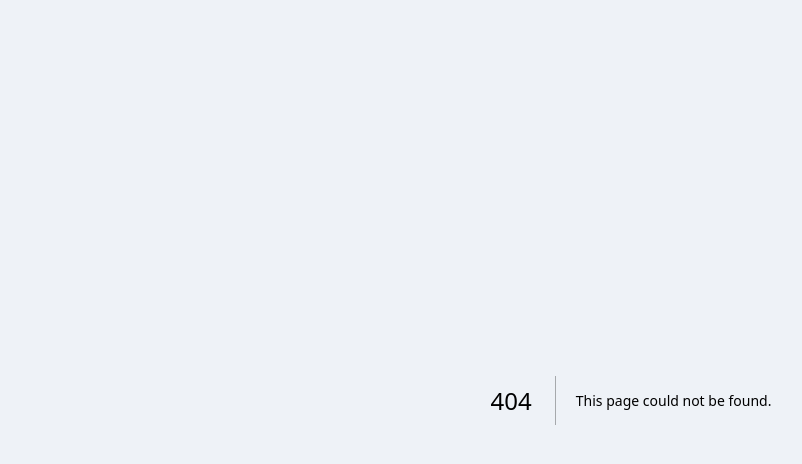
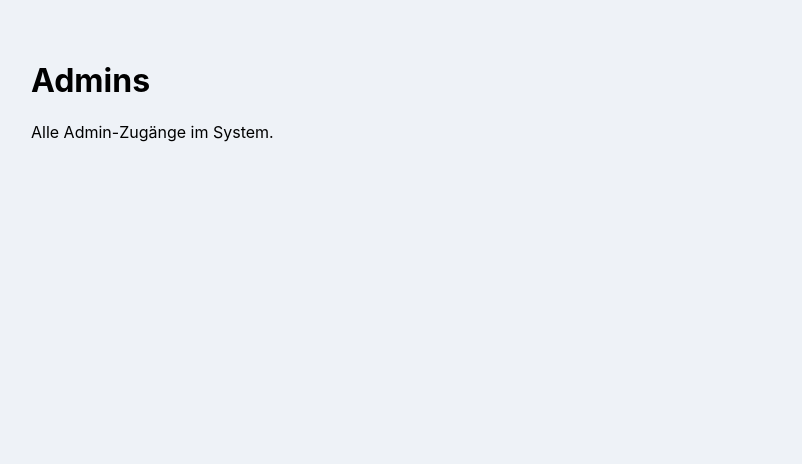
Before and after one commit to jobflow-app/jobflow-app, a Next.js app: page /admin/admins in a window 1280 px wide. Before the commit this address had no page. Shown: the top 464 px of the page, without its empty margins (9-811 px from the left). Built offline with nearby package versions, Linux system fonts and the light colour scheme.

Commit message:
Create page.jsx

```diff
--- /dev/null
+++ b/app/admin/admins/page.jsx
@@ -0,0 +1,8 @@
+export default function AdminAdminsPage() {
+  return (
+    <main style={{ padding: 40 }}>
+      <h1>Admins</h1>
+      <p>Alle Admin-Zugänge im System.</p>
+    </main>
+  )
+}
```
